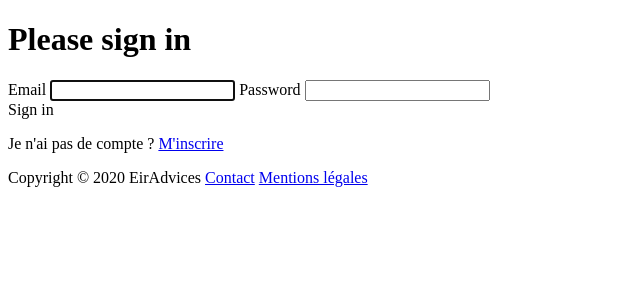
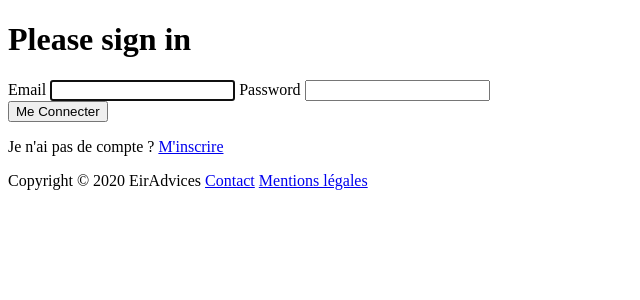
Before and after one commit to Tom-Eichelbrenner/HackatonDoctolib, a Symfony app: template templates/security/login.html.twig in a window 1280 px wide. Shown: the part 60-360 px from the top of the page, without its empty margins (0-640 px from the left). Run offline with Twig, Linux system fonts and the light colour scheme; the template is opened without the code that fills it, so the values that code supplies are empty; some libraries are stand-ins or nearby versions.

Commit message:
medecine générale

```diff
--- a/src/DataFixtures/SpecialityFixtures.php
+++ b/src/DataFixtures/SpecialityFixtures.php
@@ -11,9 +11,9 @@ class SpecialityFixtures extends Fixture
     public function load(ObjectManager $manager)
     {
         $speciality = [
+            'Médecine générale',
             'Chirurgie Dentaire',
             'Radiologie',
-            'Médecine générale',
             'Anesthésie',
             'Ophtalmologie',
             'Gynécologie obstréticienne',
--- a/src/Form/AdviceRequestType.php
+++ b/src/Form/AdviceRequestType.php
@@ -19,8 +19,7 @@ class AdviceRequestType extends AbstractType
                 'pathology', EntityType::class, [
                     'class' => Speciality::class,
                     'choice_label' => 'category',
-                    'label' => 'Pathologie (si connue): ',
-                    'placeholder' => 'Je ne connais pas ma pathologie'
+                    'label' => 'Pathologie (si connue): '
                 ]
             )
             ->add('problem', null, ['label' => 'Je décris mon problème: '])/**
--- a/templates/advice_request/_form.html.twig
+++ b/templates/advice_request/_form.html.twig
@@ -1,4 +1,4 @@
 {{ form_start(form) }}
     {{ form_widget(form) }}
-    <button class="btn bg-dark text-white">{{ button_label|default('Save') }}</button>
+<button class="btn bg-dark text-white">{{ button_label|default('Save') }}</button>
 {{ form_end(form) }}
--- a/templates/security/login.html.twig
+++ b/templates/security/login.html.twig
@@ -24,11 +24,10 @@
             <input type="hidden" name="_csrf_token"
                    value="{{ csrf_token('authenticate') }}"
             >
-            <div class="m-1 row d-flex align-items-center">
-                <a class="btn bg-dark text-white" type="submit">
-                Sign in
+            <div class="row d-flex align-items-center">
+                <button class="ml-3 btn bg-dark text-white">Me Connecter</button>
                 </a>
-                <p class="mt-3 mx-1 ml-auto">Je n'ai pas de compte ? <a href="{{ path('app_register_patient') }}">M'inscrire</a></p>
+                <p class="ml-auto mt-4">Je n'ai pas de compte ? <a href="{{ path('app_register_patient') }}">M'inscrire</a></p>
             </div>
         </div>
 
```
